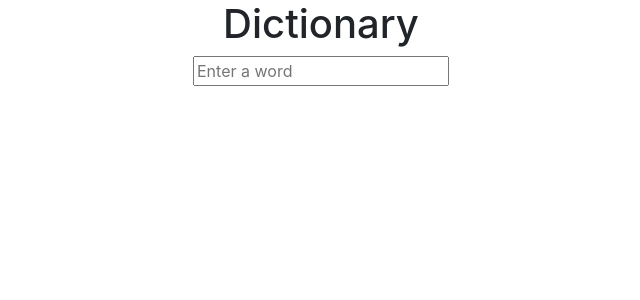
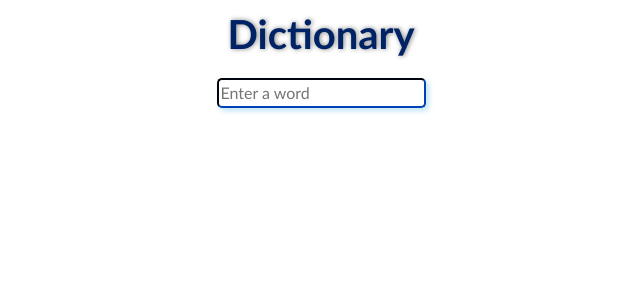
Before and after one commit to Claudia-Vieira/project-dictionary, a React (Create React App) app: page / in a window 1280 px wide. Shown: the top 300 px of the page, without its empty margins (319-959 px from the left). Built offline with nearby package versions, Linux system fonts and the light colour scheme.

Commit message:
Styling, first part

```diff
--- a/src/App.css
+++ b/src/App.css
@@ -1,3 +1,11 @@
 .App {
   text-align: center;
+  font-family:'Trebuchet MS', 'Lucida Sans Unicode', 'Lucida Grande', 'Lucida Sans', Arial, sans-serif
 }
+
+.App-header h1{
+  margin:10px;
+  color: #002366;
+  text-shadow: 1px 0px 5px grey;
+  font-weight: bold;
+}
--- /dev/null
+++ b/src/Dictionary.css
@@ -0,0 +1,6 @@
+.form input{
+    border-radius: 5px;
+    border-color: #002363;
+    box-shadow: 3px 3px 5px rgba(135, 206, 235, 0.5);
+    margin:10px;
+}
--- a/src/Dictionary.js
+++ b/src/Dictionary.js
@@ -1,6 +1,7 @@
 import React, { useState } from "react";
 import axios from "axios";
 
+import "./Dictionary.css"
 import Information from "./Information"
 
 export default function Dictionary (){
@@ -31,7 +32,7 @@ export default function Dictionary (){
    }
 
    return(
-   <div>
+   <div className="form">
        <form onSubmit={handleSubmit}>
            <input type="search" placeholder="Enter a word" onChange={getWord}/>
        </form>
--- /dev/null
+++ b/src/Information.css
@@ -0,0 +1,28 @@
+.wordSearch{
+    text-shadow: 1px 0px 5px rgb(135, 206, 235)
+}
+
+section {
+    background-color: rgb(135, 206, 235, 0.1);
+    margin-left: 100px;
+    margin-right:100px;
+    margin-top: 10px;
+    margin-bottom: 10px;
+    border-radius: 10px;
+    box-shadow: 5px 5px 5px rgba(2, 51, 99, 0.5);
+    padding:15px;
+}
+
+section h4{
+    text-shadow: 1px 1px 1px rgb(135, 206, 235);
+}
+
+.example{
+    opacity: 0.7;
+    margin-bottom: 10px;
+    font-size:90%;
+}
+
+.example:first-letter{
+text-transform: capitalize;
+}
--- a/src/Information.js
+++ b/src/Information.js
@@ -1,30 +1,30 @@
 import React from "react";
 import Synonyms from "./Synonyms"
 import Phonetics from "./Phonetics"
+import "./Information.css"
 
 export default function Information(props){
     if(props.information){
       return(
         <div>
-        <h2>{props.information.word}</h2>
+        <h2 className="wordSearch">{props.information.word}</h2>
         <Phonetics phonetics={props.information.phonetics}/>
         {props.information.meanings.map(function(meaning, index){
             return(
+                <section>
                 <div key={index}>
                     <h4>{meaning.partOfSpeech}</h4>
 
                     {meaning.definitions.map(function(definition,index){
                         return(
                             <div key={index}>
-                                <p>{definition.definition}</p>
-                                <p><em>{definition.example}</em></p>
+                                <p className="mb-1"> {definition.definition}</p>
+                                <p className="example"><em>{definition.example}</em></p>
                                 <Synonyms synonyms={definition.synonyms}/>
                             </div>
                         )
                     })}
-
-                   {console.log(meaning)}
-                </div>
+                </div> </section>
             )
         })}
         </div>)
--- a/src/Phonetics.js
+++ b/src/Phonetics.js
@@ -2,7 +2,9 @@ import React from "react";
 import ReactAudioPlayer from 'react-audio-player';
 
 export default function Phonetics (props){
+
     if(props.phonetics){
+
     return (
 
     props.phonetics.map(function (phonetics, index){
--- /dev/null
+++ b/src/Synonyms.css
@@ -0,0 +1,13 @@
+li {
+display:inline-block;
+margin:10px;
+border: 1px solid rgb(135, 206, 235);
+border-radius:10px;
+box-shadow: 1px 1px 1px #023363;
+padding:5px;
+}
+
+ul{
+margin:0;
+padding:0;
+}
--- a/src/Synonyms.js
+++ b/src/Synonyms.js
@@ -1,4 +1,5 @@
 import React from "react";
+import "./Synonyms.css"
 
 export default function Synonyms (props){
     if(props.synonyms){
```
